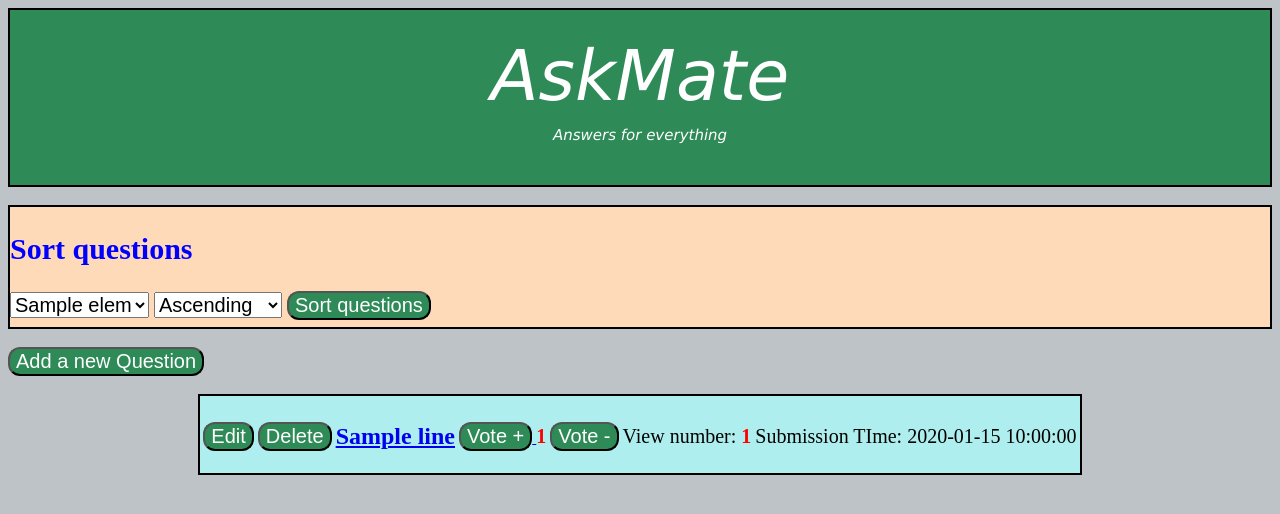
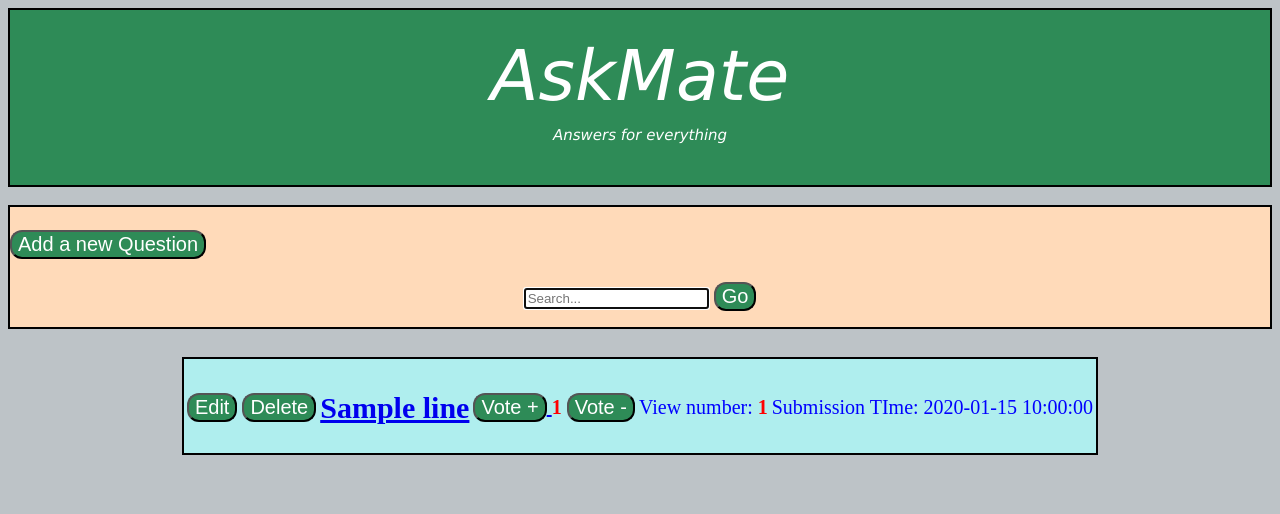
Before and after one commit to stefan-gherman/AskMate, a Flask app: template templates/index.html in a window 1280 px wide. Shown: the top 514 px of the page. Run offline with Flask 2, Linux system fonts and the light colour scheme; the template is opened without the code that fills it: most values are stand-ins (such as "Sample title", 1, 10 or a date in 2020); some libraries are stand-ins or nearby versions.

Commit message:
Add basic search function.

```diff
--- a/data_manager.py
+++ b/data_manager.py
@@ -256,3 +256,16 @@ def vote_item_up_down(cursor, parameter, type, direction):
                 col=sql.Identifier('vote_number'),
                 col2=sql.Identifier('id')), [parameter]
             )
+
+@connection.connection_handler
+def search_for_phrase(cursor, phrase_for_query):
+    cursor.execute(
+        sql.SQL("SELECT * from {table} WHERE to_tsvector({col1}) @@ to_tsquery(%s) OR to_tsvector({col2}) @@ to_tsquery(%s) ORDER BY {col3} desc;")
+            .format(table=sql.Identifier('question'),
+                    col1=sql.Identifier('title'),
+                    col2=sql.Identifier('message'),
+                    col3=sql.Identifier('vote_number')), [phrase_for_query, phrase_for_query]
+    )
+
+    questions_found = cursor.fetchall()
+    return questions_found
--- a/server.py
+++ b/server.py
@@ -146,19 +146,20 @@ def route_delete_answer(answer_id):
 def route_question_vote_up(question_id):
     question_id_conv = int(question_id)
     data_manager.vote_item_up_down(question_id_conv, 'question', 'up')
-    return redirect('/list')
+    return redirect(request.referrer)
 
 
 @app.route('/question/<question_id>/vote_down')
 def route_question_vote_down(question_id):
     question_id_conv = int(question_id)
     data_manager.vote_item_up_down(question_id_conv, 'question', 'down')
-    return redirect('/list')
+    return redirect(request.referrer)
 
 
 @app.route('/answer/<answer_id>/vote_up')
 def route_answer_vote_up(answer_id):
     global update_views
+    global questions_found
     update_views = False
     answer_id_conv = int(answer_id)
     data_manager.vote_item_up_down(answer_id_conv, 'answer', 'up')
@@ -168,10 +169,15 @@ def route_answer_vote_up(answer_id):
 @app.route('/answer/<answer_id>/vote_down')
 def route_answer_vote_down(answer_id):
     global update_views
+    global questions_found
     update_views = False
     answer_id_conv = int(answer_id)
     data_manager.vote_item_up_down(answer_id_conv, 'answer', 'down')
     return redirect(request.referrer)
+
+
+param = None
+sort_ord = None
 
 
 @app.route('/')
@@ -179,20 +185,37 @@ def route_answer_vote_down(answer_id):
 def route_index():
     global update_views
     update_views = True
+    global param
+    global sort_ord
+    show_sort = True
     question_headers = connection.return_questions_headers()
     if request.method == 'GET':
         param = request.values.get('param')
         sort_ord = request.values.get('sort_ord')
-
+        print(param, sort_ord)
         if param is None and sort_ord is None:
             update_views = True
-            questions_ordered = data_manager.sort_questions('submission_time', 'asc')
+            questions_ordered = data_manager.sort_questions('submission_time', 'desc')
 
-            return render_template('index.html', question_headers=question_headers, questions=questions_ordered)
+            return render_template('index.html', question_headers=question_headers, questions=questions_ordered,
+                                   param_display='Submission Time', order_display='Descending', show_sort =show_sort)
         else:
             update_views = True
             questions_ordered = data_manager.sort_questions(param, sort_ord)
-            return render_template('index.html', question_headers=question_headers, questions=questions_ordered)
+            if sort_ord == 'asc':
+                order_display = 'Ascending'
+            elif sort_ord == 'desc':
+                order_display = 'Descending'
+            if param == 'submission_time':
+                param_display = 'Submission Time'
+            elif param == 'title':
+                param_display = 'Title'
+            elif param == 'vote_number':
+                param_display = 'Vote Number'
+            elif param == 'view_number':
+                param_display = 'View Number'
+            return render_template('index.html', question_headers=question_headers, questions=questions_ordered,
+                                   order_display=order_display, param_display=param_display, show_sort = show_sort)
 
     # elif request.method == 'POST':
     #     questions = connection.read_questions('data/questions.csv')
@@ -200,6 +223,7 @@ def route_index():
     #     sort_ord = request.values.get('sort_ord')
     #     questions = util.make_compat_display(questions, 'not_textarea')
     #     questions_ordered = data_manager.sort_questions(param, sort_ord)
+
 
 # @app.route('/')
 @app.route('/list_questions')
@@ -211,9 +235,9 @@ def list_questions():
 
 @app.route('/question/<question_id>/')
 def delete_sql_question(question_id):
+    global questions_found
     question_to_delete = int(question_id)
     data_manager.delete_sql_questions(question_to_delete)
-
     return redirect(request.referrer)
 
 
@@ -221,10 +245,28 @@ def delete_sql_question(question_id):
 def delete_sql_answer(answer_id):
     answer_to_delete = int(answer_id)
     data_manager.delete_sql_answers(answer_to_delete)
-
     return redirect(request.referrer)
 
-
+search_phrase = False
+questions_found = []
+@app.route('/search', methods=['GET', 'POST'])
+def return_search():
+        show_sort = False
+        global questions_found
+        global search_phrase
+        search_phrase = request.values.get('search')
+        search_phrase_for_highlighting = search_phrase
+        if search_phrase is None:
+            return render_template("index.html", questions = questions_found, show_sort = show_sort)
+        search_phrase = search_phrase.split()
+        phrase_for_query = str.join("&", search_phrase)
+        questions_found = data_manager.search_for_phrase(phrase_for_query)
+        for question in questions_found:
+            question["title"] = util.apply_fancy(search_phrase_for_highlighting, question['title'])
+            question["message"] = util.apply_fancy(search_phrase_for_highlighting, question['message'])
+        for question in questions_found:
+            print('This is a question',question)
+        return render_template("index.html", questions = questions_found, show_sort = show_sort)
 if __name__ == "__main__":
     app.run(
         debug=True,
--- a/static/css/main.css
+++ b/static/css/main.css
@@ -99,6 +99,13 @@ button {
     color: white;
     font-size: 20px;
 }
+form button {
+    border-radius: 12px;
+    background-color: seagreen;
+    color: white;
+    font-size: 20px;
+}
+
 
 .message {
     border: 2px solid black;
--- a/templates/index.html
+++ b/templates/index.html
@@ -11,12 +11,26 @@
     </div>
     <br>
     <div class="sortquestion">
+        {% if show_sort %}
         <h2>Sort questions</h2>
 
         <form method="get" action="{{ url_for('route_index') }}">
                 <select name="param" id="param">
                     {% for elem in question_headers %}
-                    <option value="{{elem}}" {% if elem =='submission_time' %} selected {% endif %} >{{elem}}</option>
+                    <option value="{{elem}}" {% if elem =='submission_time' %} selected {% endif %} >
+                        {% if elem == 'submission_time' %}
+                            Submission Time
+                        {% endif %}
+                        {% if elem == 'vote_number' %}
+                            Vote Number
+                        {% endif %}
+                        {% if elem == 'view_number' %}
+                            View Number
+                        {% endif %}
+                        {% if elem == 'title' %}
+                            Title
+                        {% endif %}
+                    </option>
                     {% endfor %}
                 </select>
                 <select name = "sort_ord" id = "sort_ord" >
@@ -30,11 +44,19 @@
                 <button type="submit">Sort questions</button>
             </form>
         </div>
+    <br>
+    Sorted {{order_display}} by {{param_display}}
+    {% endif %}
         <br>
         <a href="{{ url_for('route_add_question') }}"><button type="button" id="buttonadd" >Add a new Question</button></a>
         <br>
         <br>
-
+        <form method="post" align="center" action="{{url_for('return_search')}}">
+            <input type="text" name="search" id="search" title="search" autofocus placeholder="Search...">
+            <button type="submit" id="buttonsearch">Go</button>
+        </form>
+        <br>
+        <br>
             <table id="container" align="center">
                 <thead id ="thead">
                     <tr><th></th>
@@ -51,7 +73,7 @@
                           <a href="{{ url_for('delete_sql_question', question_id=line.id) }}"><button type="button" id="buttondelete">Delete</button></a>
                       </td>
                       <td>
-                          <a href="{{ url_for('route_question', question_id=line.id) }}" id="titlelink"><h2>{{ line.title }}</h2></a>
+                          <a href="{{ url_for('route_question', question_id=line.id) }}" id="titlelink"><h2>{% autoescape false %}{{ line.title }}{% endautoescape %}</h2></a>
                       </td>
 
                       <td>
```
Also changed, not shown: util.py (+18 -0 lines).
